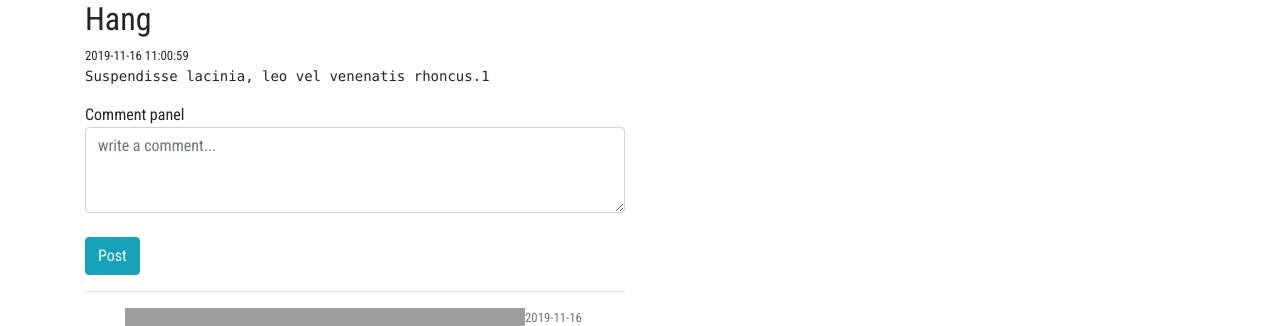
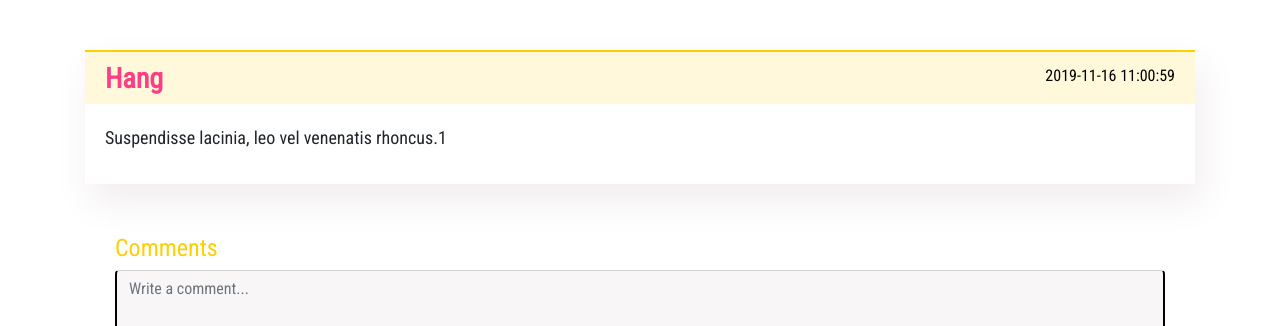
Before and after one commit to hang-yoko-tran/fb-blog-coderschool, a Flask app: page /posts/6 in a window 1280 px wide. Shown: the part 178-504 px from the top of the page. Run offline with Flask 2, Linux system fonts and the light colour scheme; a user stored in the database is signed in; data comes from the database, SQL or seed files in the repository; both versions use the stored data as it was after the commit; some libraries are stand-ins or nearby versions; grey boxes are pictures that could not be loaded.

Commit message:
style all

```diff
--- a/static/styles.css
+++ b/static/styles.css
@@ -218,3 +218,85 @@ a:hover{
 .btn-link:hover {
   color: black;
 }
+
+.view-area{
+  margin-top: 50px;
+
+}
+
+.body-post-single-post{
+  min-height: 60px;
+  font-size: 18px;
+  font-family: 'Roboto Condensed', sans-serif;
+  margin-left: 20px;
+  margin-top:20px;
+}
+
+
+.btn-post-comment {
+  margin-top: 10px;
+  margin-bottom: 20px;
+  display: flex;
+  justify-content: center;
+  background-color: #FFCF00;
+  border: none;
+  color: #000105;
+  text-align: center;
+  font-weight: 600;
+}
+
+
+.btn-post-comment:hover {
+  margin-top: 10px;
+  margin-bottom: 20px;
+  display: flex;
+  justify-content: center;
+  background-color: #FF3D84;
+  border: none;
+  color: #000105;
+  text-align: center;
+  font-weight: 600;
+}
+
+.comment-title{
+  color: #FFCF00;
+}
+
+.img-circle{
+  border-radius: 5px;
+  height: 50px;
+  width: 50px;
+}
+
+.media-body{
+  margin-left:40px;
+}
+/*
+.comment-bcg{
+  background-color: #F8F6F6;
+  width: 600px;
+  height: 300px;
+  z-index: -1;
+  border-top: 2px solid black;
+} */
+/*
+.media{
+  margin-right: 70px;
+
+
+} */
+
+
+.comment-user-name{
+  color: #FFCF00;
+  font-size:18px;
+}
+
+textarea{
+  border-radius: 6px;
+}
+
+
+.page-footer {
+  margin-top:200px;
+}
--- a/templates/base.html
+++ b/templates/base.html
@@ -2,12 +2,13 @@
     <head>
       <meta charset="utf-8">
       <title>The HTML5 Herald</title>
-      <meta name="description" content="Faceblog">
+      <meta name="description" content="Evil Cat Blog">
       <meta name="author" content="Khoa">
       <link rel="stylesheet" href="https://maxcdn.bootstrapcdn.com/bootstrap/4.0.0/css/bootstrap.min.css" integrity="sha384-Gn5384xqQ1aoWXA+058RXPxPg6fy4IWvTNh0E263XmFcJlSAwiGgFAW/dAiS6JXm" crossorigin="anonymous">
       <script src="https://kit.fontawesome.com/66444ff849.js" crossorigin="anonymous"></script>
       <link href="https://fonts.googleapis.com/css?family=Roboto+Condensed&display=swap" rel="stylesheet">
-      <link rel="stylesheet" href="static/styles.css">
+      <!-- <link rel="stylesheet" href="static/styles.css"> -->
+      <link rel="stylesheet" type="text/css" href="{{ url_for('static', filename='styles.css')}}"/>
       {{ moment.include_jquery() }}
       {{ moment.include_moment() }}
     </head>
@@ -30,6 +31,9 @@
       {% block content %}
       {% endblock %}
 
+
+      {% include 'footer.html' %}
+
         <script src="https://code.jquery.com/jquery-3.2.1.slim.min.js" integrity="sha384-KJ3o2DKtIkvYIK3UENzmM7KCkRr/rE9/Qpg6aAZGJwFDMVNA/GpGFF93hXpG5KkN" crossorigin="anonymous"></script>
         <script src="https://cdnjs.cloudflare.com/ajax/libs/popper.js/1.12.9/umd/popper.min.js" integrity="sha384-ApNbgh9B+Y1QKtv3Rn7W3mgPxhU9K/ScQsAP7hUibX39j7fakFPskvXusvfa0b4Q" crossorigin="anonymous"></script>
         <script src="https://maxcdn.bootstrapcdn.com/bootstrap/4.0.0/js/bootstrap.min.js" integrity="sha384-JZR6Spejh4U02d8jOt6vLEHfe/JQGiRRSQQxSfFWpi1MquVdAyjUar5+76PVCmYl" crossorigin="anonymous"></script>
--- /dev/null
+++ b/templates/footer.html
@@ -0,0 +1,144 @@
+<!-- Footer -->
+<footer class="page-footer font-small unique-color-dark">
+
+        <div style="background-color: #FFCF00;">
+          <div class="container">
+
+            <!-- Grid row-->
+            <div class="row py-4 d-flex align-items-center">
+
+              <!-- Grid column -->
+              <div class="col-md-6 col-lg-5 text-center text-md-left mb-4 mb-md-0">
+                <h6 class="mb-0">Get connected with us on social networks!</h6>
+              </div>
+              <!-- Grid column -->
+
+              <!-- Grid column -->
+              <div class="col-md-6 col-lg-7 text-center text-md-right">
+
+                <!-- Facebook -->
+                <a class="fb-ic">
+                  <i class="fab fa-facebook-f white-text mr-4"> </i>
+                </a>
+                <!-- Twitter -->
+                <a class="tw-ic">
+                  <i class="fab fa-twitter white-text mr-4"> </i>
+                </a>
+                <!-- Google +-->
+                <a class="gplus-ic">
+                  <i class="fab fa-google-plus-g white-text mr-4"> </i>
+                </a>
+                <!--Linkedin -->
+                <a class="li-ic">
+                  <i class="fab fa-linkedin-in white-text mr-4"> </i>
+                </a>
+                <!--Instagram-->
+                <a class="ins-ic">
+                  <i class="fab fa-instagram white-text"> </i>
+                </a>
+
+              </div>
+              <!-- Grid column -->
+
+            </div>
+            <!-- Grid row-->
+
+          </div>
+        </div>
+
+        <!-- Footer Links -->
+        <div class="container text-center text-md-left mt-5">
+
+          <!-- Grid row -->
+          <div class="row mt-3">
+
+            <!-- Grid column -->
+            <div class="col-md-3 col-lg-4 col-xl-3 mx-auto mb-4">
+
+              <!-- Content -->
+              <!-- <h6 class="text-uppercase font-weight-bold"></h6> -->
+              <a class="navbar-brand"><img src="https://s7.upanh.pro/2019/11/16/logo.png" width="200"/></a>
+              <!-- <hr class="deep-purple accent-2 mb-4 mt-0 d-inline-block mx-auto" style="width: 60px;"> -->
+              <p>Lorem ipsum dolor sit amet,
+                consectetur
+                adipisicing elit aliquam mattis posuere ante vitae pretium. In neque nulla, suscipit vitae suscipit vel, mollis nec tortor..</p>
+
+            </div>
+            <!-- Grid column -->
+
+            <!-- Grid column -->
+            <div class="col-md-2 col-lg-2 col-xl-2 mx-auto mb-4">
+
+              <!-- Links -->
+              <h6 class="text-uppercase font-weight-bold">Products</h6>
+              <hr class="deep-purple accent-2 mb-4 mt-0 d-inline-block mx-auto" style="width: 60px;">
+              <p>
+                <a href="#!">Mattis</a>
+              </p>
+              <p>
+                <a href="#!">Suscipit</a>
+              </p>
+              <p>
+                <a href="#!">Sit Amet</a>
+              </p>
+              <p>
+                <a href="#!">Mollis Nec Tortor</a>
+              </p>
+
+            </div>
+            <!-- Grid column -->
+
+            <!-- Grid column -->
+            <div class="col-md-3 col-lg-2 col-xl-2 mx-auto mb-4">
+
+              <!-- Links -->
+              <h6 class="text-uppercase font-weight-bold">Useful links</h6>
+              <hr class="deep-purple accent-2 mb-4 mt-0 d-inline-block mx-auto" style="width: 60px;">
+              <p>
+                <a href="#!">Your Account</a>
+              </p>
+              <p>
+                <a href="#!">Become an Evil Cat</a>
+              </p>
+              <p>
+                <a href="#!">About Us</a>
+              </p>
+              <p>
+                <a href="#!">Help</a>
+              </p>
+
+            </div>
+            <!-- Grid column -->
+
+            <!-- Grid column -->
+            <div class="col-md-4 col-lg-3 col-xl-3 mx-auto mb-md-0 mb-4">
+
+              <!-- Links -->
+              <h6 class="text-uppercase font-weight-bold">Contact</h6>
+              <hr class="deep-purple accent-2 mb-4 mt-0 d-inline-block mx-auto" style="width: 60px;">
+              <p>
+                <i class="fas fa-home mr-3"></i> New York, NY 10012, US</p>
+              <p>
+                <i class="fas fa-envelope mr-3"></i> info@example.com</p>
+              <p>
+                <i class="fas fa-phone mr-3"></i> + 01 234 567 88</p>
+              <p>
+                <i class="fas fa-print mr-3"></i> + 01 234 567 89</p>
+
+            </div>
+            <!-- Grid column -->
+
+          </div>
+          <!-- Grid row -->
+
+        </div>
+        <!-- Footer Links -->
+
+        <!-- Copyright -->
+        <div class="footer-copyright text-center py-3">© 2019 Copyright:
+          <a href="https://hang-yoko-tran.github.io/portfolio-coderschool/">my-evil-cat.com</a>
+        </div>
+        <!-- Copyright -->
+
+      </footer>
+      <!-- Footer -->
--- a/templates/navbar.html
+++ b/templates/navbar.html
@@ -1,3 +1,5 @@
+
+
 <nav class="navbar navbar-expand-lg navbar-light nav-style">
 
   <a class="navbar-brand"><img src="https://s7.upanh.pro/2019/11/16/logo.png" width="200"/></a>
--- a/templates/views/comments.html
+++ b/templates/views/comments.html
@@ -1,39 +1,58 @@
-<div class="row bootstrap snippets">
-        <div class="col-md-6 col-md-offset-2 col-sm-12">
+
+
+
+<div class=" container view-area">
+        <div class="col-md-12 col-md-offset-2 container">
             <div class="comment-wrapper">
                 <div class="panel panel-info">
                     <div class="panel-heading">
-                        Comment panel
+                        <h4 class="comment-title">Comments</h4>
                     </div>
-                    <div class="panel-body">
+                    <div>
                         <form method='POST' class='create-post-form' action="{{url_for('create_comment', id=post.id)}}">
-                        <textarea name="body" class="form-control" placeholder="write a comment..." rows="3"></textarea>
+                        <textarea name="body" class="form-control form-post-area" id="exampleFormControlTextarea1" placeholder="Write a comment..." rows="3"></textarea>
                         <br>
-                        <button type="submit" class="btn btn-info pull-right">Post</button>
+                        <div style="width:100%; display:flex; justify-content:center">
+                        <button type="submit" class="btn btn-post-comment">Post</button>
+                        </div>
                         </form>
                         <div class="clearfix"></div>
-                        <hr>
+
                         <ul class="media-list">
                             {% for comment in comments %}
-                            <li class="media">
-                                <a href="#" class="pull-left">
-                                    <img src="https://bootdey.com/img/Content/user_1.jpg" alt="" class="img-circle">
+                            <!-- <div class="comment-bcg"></div> -->
+                            <li class="media container col-md-12 ">
+
+                                <a href="#">
+                                    <img src="https://s6.upanh.pro/2019/11/16/profile.png" alt="" class="img-circle">
                                 </a>
                                 <div class="media-body">
-                                    <span class="text-muted pull-right"></span>
+                                    <div class="single-post-footer">
+                                    <div>
+                                        <strong class="comment-user-name">{{comment.user_name}}</strong>
+                                    </div>
+                                    <div>
                                         <small class="text-muted">{{comment.created_at}}</small>
-                                    </span>
-                                    <strong class="text-success">{{comment.user_name}}</strong>
+                                    </div>
+                                    </div>
                                     <p>{{comment.body}}</p>
+                                    <div class="single-post-footer">
+                                    <div>
                                     <form method="POST" action="{{url_for('edit_comment', id= comment.post_id, comment_id = comment.id, action='edit')}}">
-                                        <a href="{{url_for('edit_comment', id= comment.post_id, comment_id = comment.id, action='edit')}}">Edit</a>
-                                        <button type="submit">Edit</button>
+                                        <a href="{{url_for('edit_comment', id= comment.post_id, comment_id = comment.id, action='edit')}}">Edit <i class="fas fa-edit"></i></a>
                                     </form>
+                                    </div>
+                                    <div>
+                                    <form method="POST" action="{{url_for('edit_comment', id= comment.post_id, comment_id = comment.id, action='delete')}}">
+                                        <button class='btn btn-link' type="submit">Delete <i class="fas fa-trash"></i></button>
+                                    </form>
+                                    </div>
+                                    </div>
 
-                                    <form method="POST" action="{{url_for('edit_comment', id= comment.post_id, comment_id = comment.id, action='delete')}}">
-                                        <button type="submit">Delete</button>
-                                    </form>
                                 </div>
+
+                                </li>
+                                <hr />
                             </li>
                             {% endfor %}
                         </ul>
--- a/templates/views/single_post.html
+++ b/templates/views/single_post.html
@@ -1,25 +1,35 @@
+
+
 {% extends 'base.html' %}
 
+
+
 {% block content %}
-<div class='container'>
-  <h2>{{post.author.name}}</h2>
-  <small>{{post.created_at}}</small>
-  <pre>{{post.body}}</pre>
+
+<div class='view-area container '>
+  <div class="single-post-container">
+    <div class="name-time-post-area">
+      <h3 class="post-owner">{{post.author.name}}</h3>
+      <small class="time-post">{{post.created_at}}</small>
+    </div>
+    <pre class="body-post-single-post">{{post.body}}</pre>
+  </div>
 
   {% if action == "view" %}
+
   <div>
       {% include 'views/comments.html' %}
-
   </div>
   {% else %}
   <div class='create-post-div'>
-    <h1>dsada</h1>
+
     <form method='POST' class='create-post-form' action="{{url_for('single_post', id=post.id, action="update")}}">
-      <h4>what's on your mind?</h4>
-      <textarea class='create-post-input' name='body' rows="5" autofocus
-        value="what's on your mind, {{ current_user.name}}?">
-      </textarea>
-      <div>
+      <h4>Edit your post</h4>
+      <!-- <textarea class='form-edit-body-area' id="exampleFormControlTextarea1" name='body' rows="5" col='12' autofocus placeholder="What's on your mind, {{ current_user.name}}?"> -->
+      <!-- </textarea> -->
+      <textarea class="create-post-input form-control form-post-area" id="exampleFormControlTextarea1" name='body'" rows="3" col="12" autofocus placeholder="What's on your mind {{ current_user.name }} ?"></textarea>
+      <div style="width:100%; display:flex; justify-content:center ">
+      <div style="width:100%; display:flex; justify-content:center ">
         <button class='btn btn-primary btn-post' type='submit'>Post</button>
       </div>
     </form>
@@ -27,4 +37,3 @@
   {% endif %}
 </div>
 {% endblock %}
-<!-- @hang-yoko-tran -->
```
Also changed, not shown: templates/edit_comment.html (+10 -3 lines), database.db, img/logo.png (renamed from img/Group 19.png), img/profile.png (added).
